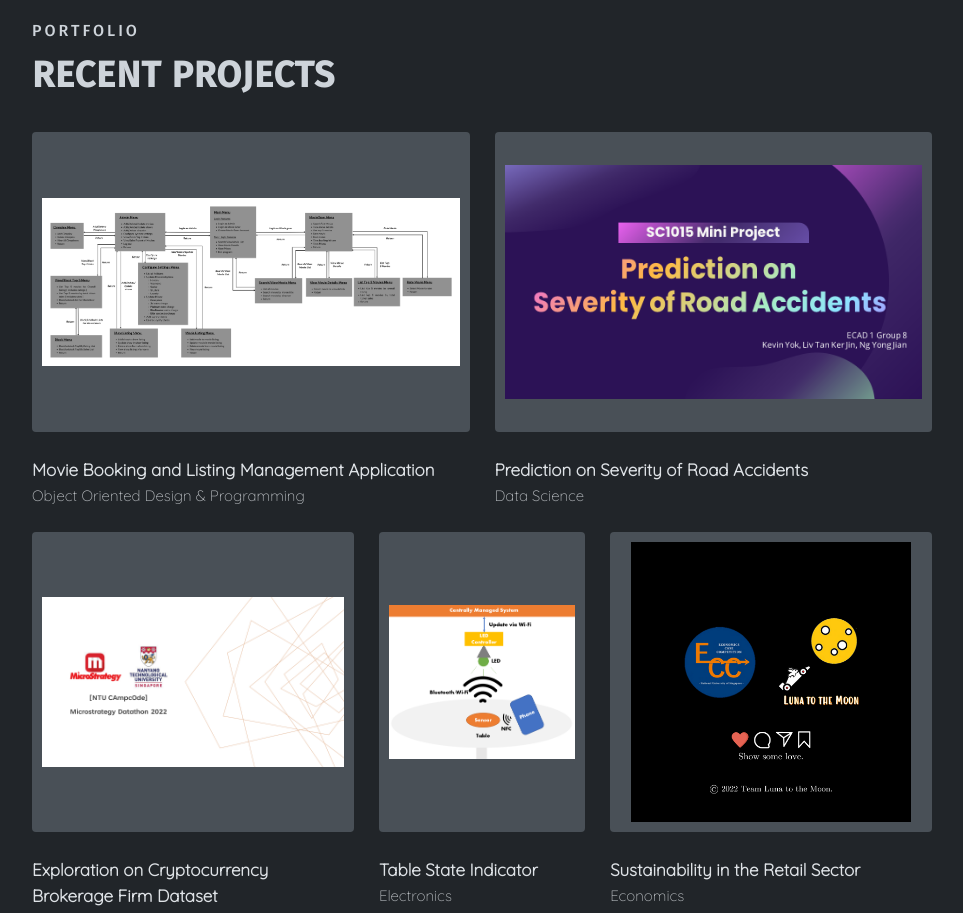
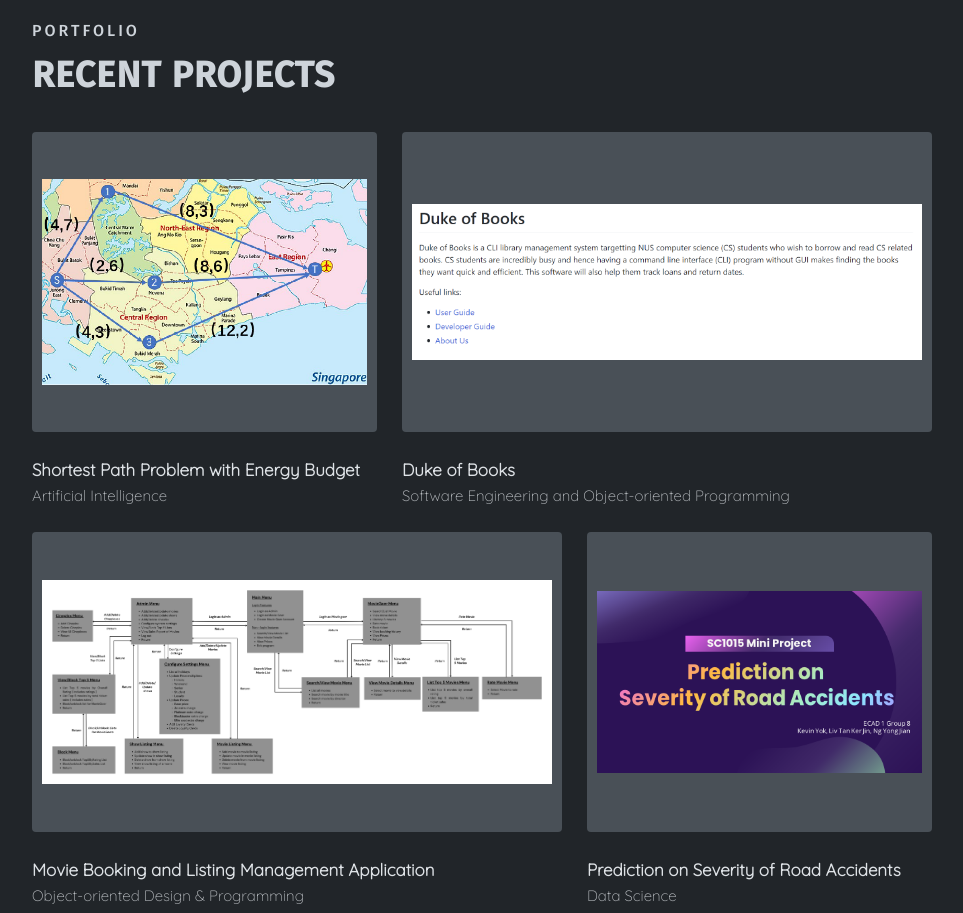
Before and after one commit to ngyongjian/ngyongjian.github.io, a plain HTML site: page index.html in a window 1280 px wide. Shown: the part 1100-2013 px from the top of the page, without its empty margins (158-1121 px from the left). Drawn offline with nearby package versions, Linux system fonts and the light colour scheme.

Commit message:
Add files via upload

```diff
--- a/css/styles.css
+++ b/css/styles.css
@@ -487,28 +487,45 @@ button {
         max-width: 50rem;
         margin-inline: auto;
     }
+
     .portfolio-cards {
-        grid-template-columns: repeat(8, 1fr);
+        display: grid;
+        grid-template-columns: repeat(10, 1fr);
     }
+
     .portfolio-card-1 {
         grid-column: 1/5;
-        grid-row: 1/span 10;
+        grid-row: 1 span 10;
     }
+
     .portfolio-card-2 {
         grid-column: 5/-1;
-        grid-row: 1/span 10;
+        grid-row: 1 span 10;
     }
+
     .portfolio-card-3 {
+        grid-column: 1/7;
+        grid-row: 11 span 10;
+    }
+
+    .portfolio-card-4 {
+        grid-column: 7/-1;
+        grid-row: 11 span 10;
+    }
+
+    .portfolio-card-5 {
         grid-column: 1/4;
-        grid-row: 11/span 10;
+        grid-row: 21 span 10;
     }
-    .portfolio-card-4 {
-        grid-column: 6/-1;
-        grid-row: 11/span 10;
+
+    .portfolio-card-6 {
+        grid-column: 4/8;
+        grid-row: 21 span 10;
     }
-    .portfolio-card-5 {
-        grid-column: 6/4;
-        grid-row: 11/span 10;
+
+    .portfolio-card-7 {
+        grid-column: 8/-1;
+        grid-row: 21 span 10;
     }
 }
 
--- a/index.html
+++ b/index.html
@@ -77,8 +77,8 @@
                 </div>
                 <div class="aboutme-description">
                     <p>
-                        <span class="italic bold">Hi, I'm Yong Jian.</span> I am in my sophomore year studying Computer Science and Economics (Double Degree) at NTU Singapore. My interest mainly lies in the domain of Data Science and Web Development.
-                        In the near future, I will be exploring the application of Data Analytics in the domain of Neuroscience.
+                        <span class="italic bold">Hi, I'm Yong Jian.</span> I am in my third year studying Computer Science and Economics (Double Degree) at NTU Singapore. My
+                        interest mainly lies in the domain of Data Science and Machine Learning. I am currently actively seeking opportunities to participate in various Machine Learning projects and research.
                     </p>
                 </div>
                 <div class="tech-stack d-grid">
@@ -108,16 +108,34 @@
                     <h5 class="title title-large">Recent Projects</h5>
                 </div>
                 <div class="portfolio-cards d-grid">
-                    <a href="https://github.com/ngyongjian/MOBLIMA" target=”_blank” class="portfolio-card portfolio-card-1">
+                    <a href="https://github.com/ngyongjian/Finding-a-Shortest-Path-with-An-Energy-Budget" target=”_blank” class="portfolio-card portfolio-card-1">
+                        <div class="card-image">
+                            <img src="./Images/ai.png" alt="">
+                        </div>
+                        <div class="card-heading">
+                            <h5 class="card-title">Shortest Path Problem with Energy Budget</h5>
+                            <span class="card-subtitle">Artificial Intelligence</span>
+                        </div>
+                    </a>
+                    <a href="https://github.com/AY2223S2-CS2113-F10-4/tp" target=”_blank” class="portfolio-card portfolio-card-2">
+                        <div class="card-image">
+                            <img src="./Images/duke_of_books.png" alt="">
+                        </div>
+                        <div class="card-heading">
+                            <h5 class="card-title">Duke of Books</h5>
+                            <span class="card-subtitle">Software Engineering and Object-oriented Programming</span>
+                        </div>
+                    </a>
+                    <a href="https://github.com/ngyongjian/MOBLIMA" target=”_blank” class="portfolio-card portfolio-card-3">
                         <div class="card-image">
                             <img src="./Images/moblima.png" alt="">
                         </div>
                         <div class="card-heading">
                             <h5 class="card-title">Movie Booking and Listing Management Application</h5>
-                            <span class="card-subtitle">Object Oriented Design & Programming</span>
+                            <span class="card-subtitle">Object-oriented Design & Programming</span>
                         </div>
                     </a>
-                    <a href="https://github.com/ngyongjian/sc1015_miniproject" target=”_blank” class="portfolio-card portfolio-card-2">
+                    <a href="https://github.com/ngyongjian/sc1015_miniproject" target=”_blank” class="portfolio-card portfolio-card-4">
                         <div class="card-image">
                             <img src="./Images/sc1015.png" alt="">
                         </div>
@@ -126,7 +144,17 @@
                             <span class="card-subtitle">Data Science</span>
                         </div>
                     </a>
-                    <a href="https://drive.google.com/drive/folders/1H26ODtzDSA9zIMZ4oUqrtLmj7R8IgpaM?usp=sharing" target=”_blank” class="portfolio-card portfolio-card-3">
+                    <a href="https://drive.google.com/drive/folders/11sSPd8n5ZtT0faxjLvTT7E0E37VARPfe?usp=sharing" target=”_blank”
+                        class="portfolio-card portfolio-card-5">
+                        <div class="card-image">
+                            <img src="./Images/escendo2.png" alt="">
+                        </div>
+                        <div class="card-heading">
+                            <h5 class="card-title">Table State Indicator</h5>
+                            <span class="card-subtitle">Electronics</span>
+                        </div>
+                    </a>
+                    <a href="https://drive.google.com/drive/folders/1H26ODtzDSA9zIMZ4oUqrtLmj7R8IgpaM?usp=sharing" target=”_blank” class="portfolio-card portfolio-card-6">
                         <div class="card-image">
                             <img src="./Images/mstr.png" alt="">
                         </div>
@@ -135,22 +163,13 @@
                             <span class="card-subtitle">Business Intelligence</span>
                         </div>
                     </a>
-                    <a href="https://drive.google.com/drive/folders/1MSPUZu5aIpXth-5HNi4-Rq4UNegpF8L3?usp=sharing" target=”_blank” class="portfolio-card portfolio-card-4">
+                    <a href="https://drive.google.com/drive/folders/1MSPUZu5aIpXth-5HNi4-Rq4UNegpF8L3?usp=sharing" target=”_blank” class="portfolio-card portfolio-card-7">
                         <div class="card-image">
                             <img src="./Images/ecc.png" alt="">
                         </div>
                         <div class="card-heading">
                             <h5 class="card-title">Sustainability in the Retail Sector</h5>
                             <span class="card-subtitle">Economics</span>
-                        </div>
-                    </a>
-                    <a href="https://drive.google.com/drive/folders/11sSPd8n5ZtT0faxjLvTT7E0E37VARPfe?usp=sharing" target=”_blank” class="portfolio-card portfolio-card-5">
-                        <div class="card-image">
-                            <img src="./Images/escendo2.png" alt="">
-                        </div>
-                        <div class="card-heading">
-                            <h5 class="card-title">Table State Indicator</h5>
-                            <span class="card-subtitle">Electronics</span>
                         </div>
                     </a>
                 </div>
@@ -170,7 +189,7 @@
                 </div>
                 <div class="btn-group">
                     <a href="mailto:yongjianng02@gmail.com" target="_blank" class="emailme-btn btn btn-text  btn-transparent">Email Me</a>
-                    <a href="https://drive.google.com/file/d/1nsXzD_O7pUAoMQX7DC8JUXrIa1IhQKmv/view?usp=sharing" target=”_blank” class="getmycv-btn btn-text btn btn-transparent">Get My Resume</a>
+                    <a href="https://drive.google.com/file/d/12G5pG1hHYae6PLZ4sHhAhWji4o9NNYIF/view?usp=sharing" target="_blank" class="getmycv-btn btn-text btn btn-transparent">Get My Resume</a>
                 </div>
             </div>
         </section>
@@ -190,7 +209,7 @@
                         </a>
                     </li>
                     <li class="footer_list-item">
-                        <a href="https://www.instagram.com/n.yongjian/" target="_blank" class="footer_list-link">
+                        <a href="https://www.instagram.com/y0ng.j1an/" target="_blank" class="footer_list-link">
                             <i class="ri-instagram-fill"></i>
                         </a>
                     </li>
--- a/js/main.js
+++ b/js/main.js
@@ -42,11 +42,11 @@ sr.reveal('.home_title, .home_image, .home_subtitle, .heading-group, .aboutme-de
     interval: 250
 });
 
-sr.reveal('.portfolio-card-1, .portfolio-card-3, .portfolio-card-5', {
+sr.reveal('.portfolio-card-1, .portfolio-card-3, .portfolio-card-5, .portfolio-card-7', {
     origin: 'left',
 });
 
-sr.reveal('.portfolio-card-2, .portfolio-card-4', {
+sr.reveal('.portfolio-card-2, .portfolio-card-4, .portfolio-card-6', {
     origin: 'right',
 });
 
```
Also changed, not shown: Images/ai.jpeg (added), Images/ai.png (added), Images/duke_of_books.jpeg (added), Images/duke_of_books.png (added), Images/project_duke.jpeg (added).
